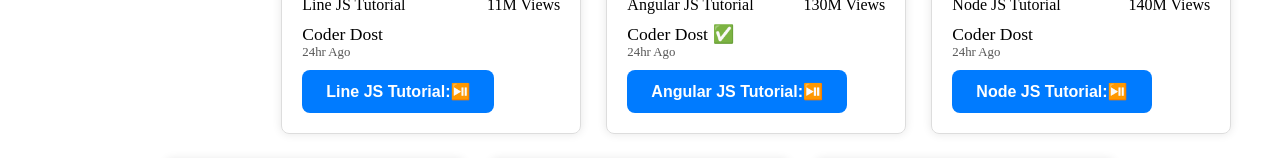
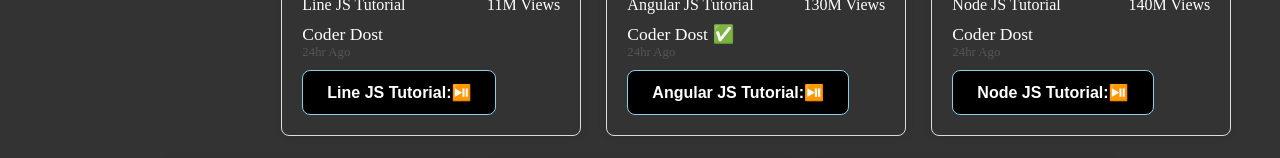
Before and after one commit to pratik912-hub/React-Practice-CRUD, a React (Create React App) app: page / in a window 1280 px wide. Shown: the part 427-585 px from the top of the page. Built offline with nearby package versions, Linux system fonts and the light colour scheme.

Commit message:
Context API Hardcoded

```diff
--- a/src/App.css
+++ b/src/App.css
@@ -5,6 +5,13 @@
 .App-logo {
   height: 40vmin;
   pointer-events: none;
+}
+
+.darkTheme{
+  background-color: #333;
+}
+.lightTheme{
+  background-color: #ccc;
 }
 
 @media (prefers-reduced-motion: no-preference) {
--- a/src/App.js
+++ b/src/App.js
@@ -2,12 +2,13 @@
 import "./components/Video.css";
 import objDB from "./data/data";
 import Playbutton from "./components/Playbutton";
-import { useReducer, useState } from "react";
+import { useContext, useReducer, useState } from "react";
 import AddVideos from "./components/AddVideos";
 import VideoList from "./components/VideoList";
 import Clock from "./components/Clock";
 import DropDown from "./components/DropDown";
-
+import ThemeContext from "./context/ThemeContext";
+import "./App.css";
 // import { Thumbnails, Video } from './components/Video';
 // import Lorem from './components/Video'
 function App() {
@@ -37,47 +38,19 @@
 
   const [obj,dispatch] = useReducer(videoReducer,objDB)
 
-  // const [obj, setVideos] = useState(objDB);
-
-
-  // function addVideos(video){
-
-  //   // dispatch({type:'Add', payload:video})
-
-  //   //action : {type:'Add', payload:video}
-  //   // setVideos([
-  //   //     ...obj,{...video,id: obj.length+1}
-  //   //   ]);
-  // }
-
-  // function deleteVideos(id){
-  //   // dispatch({type:'DELETE', payload:id})
-
-  // //   setVideos(
-  // //   obj.filter(video=>video.id!==id)
-  // // )
-  // }
+  const themeContext =  useContext(ThemeContext)
+ console.log({themeContext})
 
   function editVideos(id){
-  //  console.log(id)
    setEditableVideo(obj.find(video => video.id === id));
   }
 
-  // function updateVideo(video){
-  //   // dispatch({type:'UPDATE', payload:video})
-
-  //   // const index = obj.findIndex(v => v.id === video.id)
-  //   // const newVideos = [...obj]
-  //   // newVideos.splice(index,1,video)
-  //   // setVideos(newVideos)
-  // }
   return (
     <>
-      <div className="parent">
+      <div className={`parent ${themeContext}`}>
         <AddVideos dispatch={dispatch}  editableVideo={editableVideo}></AddVideos>
         <VideoList dispatch={dispatch} editVideos={editVideos} obj={obj}></VideoList>
       </div>
-
     </>
   );
 }
--- a/src/components/Playbutton.js
+++ b/src/components/Playbutton.js
@@ -1,8 +1,10 @@
-import { useState } from "react";
+import { useContext, useState } from "react";
+import ThemeContext from "../context/ThemeContext";
 
 function Playbutton({message,children,onPlay,onPause}){
     // let playing = false; //dont use this approch we will learn state and hooks for that
 
+    const theme = useContext(ThemeContext)
     let [playings, setPlaying] = useState(false);
     function play(e){
     // console.log(e);
@@ -16,7 +18,7 @@
     }
 
     return(
-        <button onClick={play}>{children}:{playings?'▶️' : '⏯️' }</button>
+        <button className={theme} onClick={play}>{children}:{playings?'▶️' : '⏯️' }</button>
     )
 }
 
--- a/src/components/Video.css
+++ b/src/components/Video.css
@@ -18,6 +18,14 @@
   display: flex;
   flex-direction: column;
   position: relative;
+}
+
+.box.darkTheme{
+  color: white;
+}
+
+.box.lightTheme{
+  color: black;
 }
 .box-content {
   display: flex;
@@ -139,3 +147,12 @@
     background-color: #004494; /* Even Darker Blue */
     transform: scale(0.98);
   }
+
+button.darkTheme{
+  background-color: black;
+  border: 1px solid skyblue;
+}
+button.lightTheme{
+  background-color: #ccc;
+  border: 1px solid skyblue
+}
--- a/src/components/Video.js
+++ b/src/components/Video.js
@@ -1,4 +1,6 @@
+import { useContext } from "react";
 import "./Video.css";
+import ThemeContext from "../context/ThemeContext";
 
 function Video({ title, bgColor }) {
   return <div style={{ backgroundColor: bgColor }}>{title}</div>;
@@ -25,9 +27,10 @@
 //  else{
 //   channeJSX = <p>{channel}</p>
 //  }
+const theme = useContext(ThemeContext)
   return (
    <>
-    <div className="box" onClick={()=>console.log("App")}>
+    <div className={`box ${theme}`} onClick={()=>console.log("App")}>
       <img
         src={`https://picsum.photos/id/${id}/200/300`}
         alt="Placeholder"
--- /dev/null
+++ b/src/context/ThemeContext.jsx
@@ -0,0 +1,6 @@
+import { createContext } from "react";
+
+const ThemeContext = createContext('darkTheme')
+
+
+export default ThemeContext;
```
